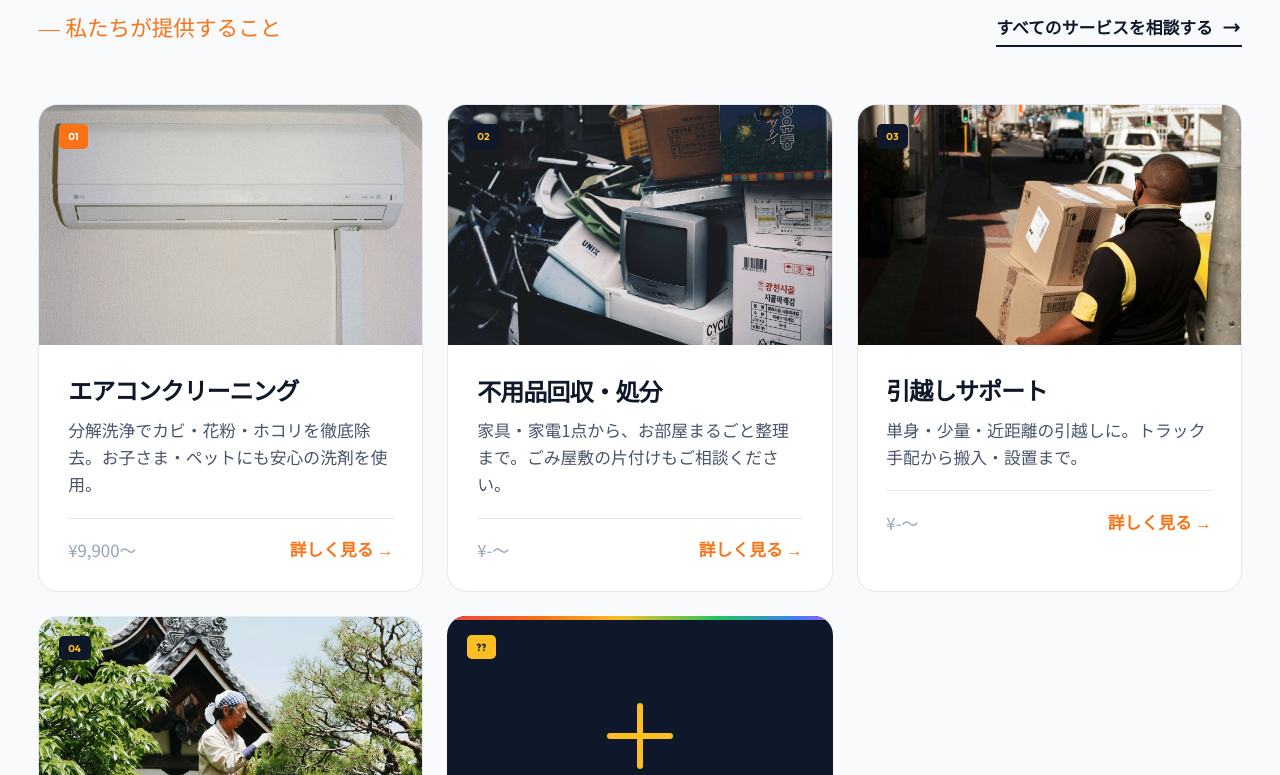
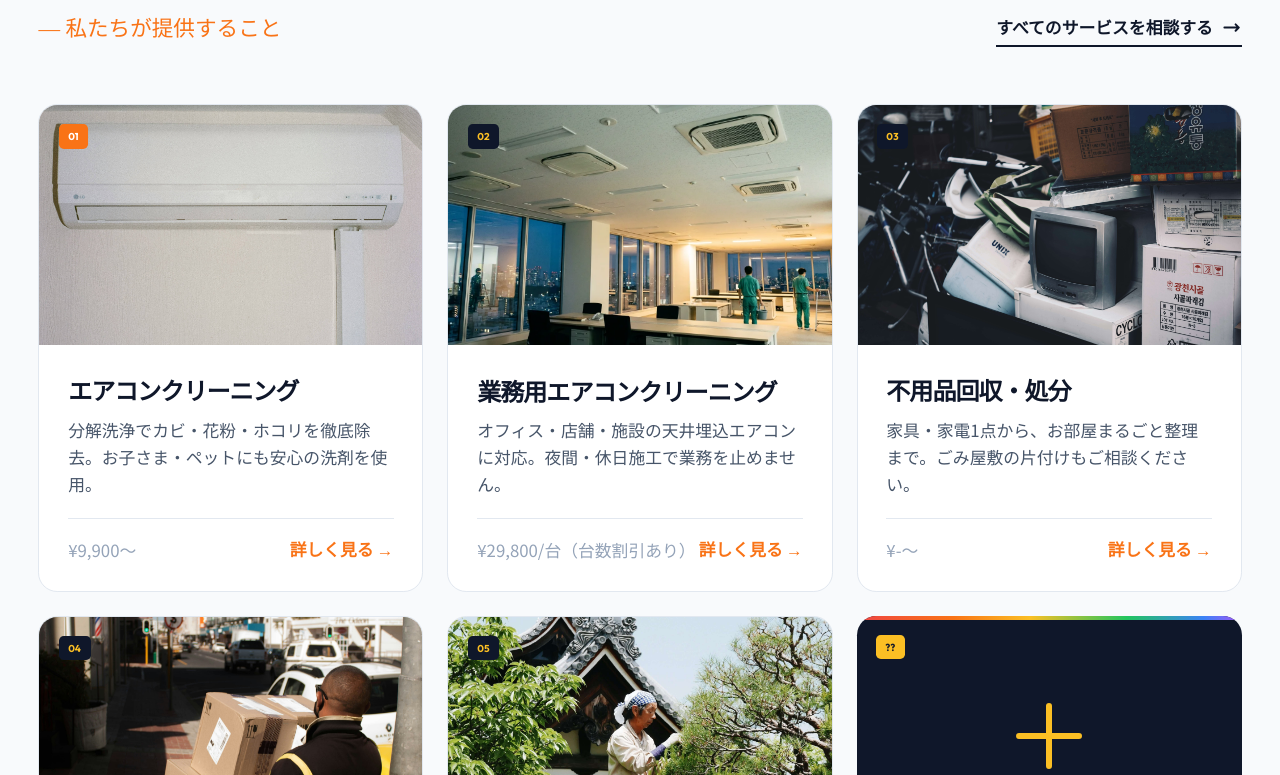
Before and after one commit to thinsang1995/nanyaru, a Next.js app: page / in a window 1280 px wide. Shown: the part 2265-3040 px from the top of the page. Built offline with nearby package versions, Linux system fonts and the light colour scheme.

Commit message:
add business air conditioner cleaning service to homepage

```diff
--- a/app/page.tsx
+++ b/app/page.tsx
@@ -571,6 +571,42 @@ export default function Home() {
               </div>
             </Link>
 
+            <Link
+              href='/office-cleaning/lp'
+              target='_blank'
+              rel='noopener noreferrer'
+              className='card-hover bg-white border border-line rounded-2xl overflow-hidden block'
+            >
+              <div className='aspect-16/10 relative overflow-hidden'>
+                <Image
+                  src='/images/office-cleaning/band_photo.webp'
+                  alt='業務用エアコンクリーニング'
+                  fill
+                  sizes='(min-width: 1024px) 33vw, (min-width: 768px) 50vw, 100vw'
+                  className='object-cover'
+                />
+                <div className='absolute top-4 left-4 bg-ink text-warn text-[10px] font-display font-bold px-2 py-1 rounded'>
+                  02
+                </div>
+              </div>
+              <div className='p-6'>
+                <h3 className='jp-heading text-ink text-xl mb-2'>
+                  業務用エアコンクリーニング
+                </h3>
+                <p className='text-sm text-steel font-jp leading-relaxed mb-4'>
+                  オフィス・店舗・施設の天井埋込エアコンに対応。夜間・休日施工で業務を止めません。
+                </p>
+                <div className='flex items-center justify-between pt-4 border-t border-line'>
+                  <span className='text-sm text-mute font-jp'>
+                    ¥29,800/台（台数割引あり）
+                  </span>
+                  <span className='text-safety font-display font-bold text-sm inline-flex items-center gap-1'>
+                    詳しく見る →
+                  </span>
+                </div>
+              </div>
+            </Link>
+
             <div className='card-hover bg-white border border-line rounded-2xl overflow-hidden'>
               <div className='aspect-16/10 relative overflow-hidden'>
                 <Image
@@ -581,7 +617,7 @@ export default function Home() {
                   className='object-cover'
                 />
                 <div className='absolute top-4 left-4 bg-ink text-warn text-[10px] font-display font-bold px-2 py-1 rounded'>
-                  02
+                  03
                 </div>
               </div>
               <div className='p-6'>
@@ -613,7 +649,7 @@ export default function Home() {
                   className='object-cover'
                 />
                 <div className='absolute top-4 left-4 bg-ink text-warn text-[10px] font-display font-bold px-2 py-1 rounded'>
-                  03
+                  04
                 </div>
               </div>
               <div className='p-6'>
@@ -645,7 +681,7 @@ export default function Home() {
                   className='object-cover'
                 />
                 <div className='absolute top-4 left-4 bg-ink text-warn text-[10px] font-display font-bold px-2 py-1 rounded'>
-                  04
+                  05
                 </div>
               </div>
               <div className='p-6'>
@@ -1035,6 +1071,14 @@ export default function Home() {
                   </a>
                 </li>
                 <li>
+                  <Link
+                    href='/office-cleaning/lp'
+                    className='hover:text-warn transition-colors'
+                  >
+                    業務用エアコンクリーニング
+                  </Link>
+                </li>
+                <li>
                   <a
                     href='#services'
                     className='hover:text-warn transition-colors'
```
